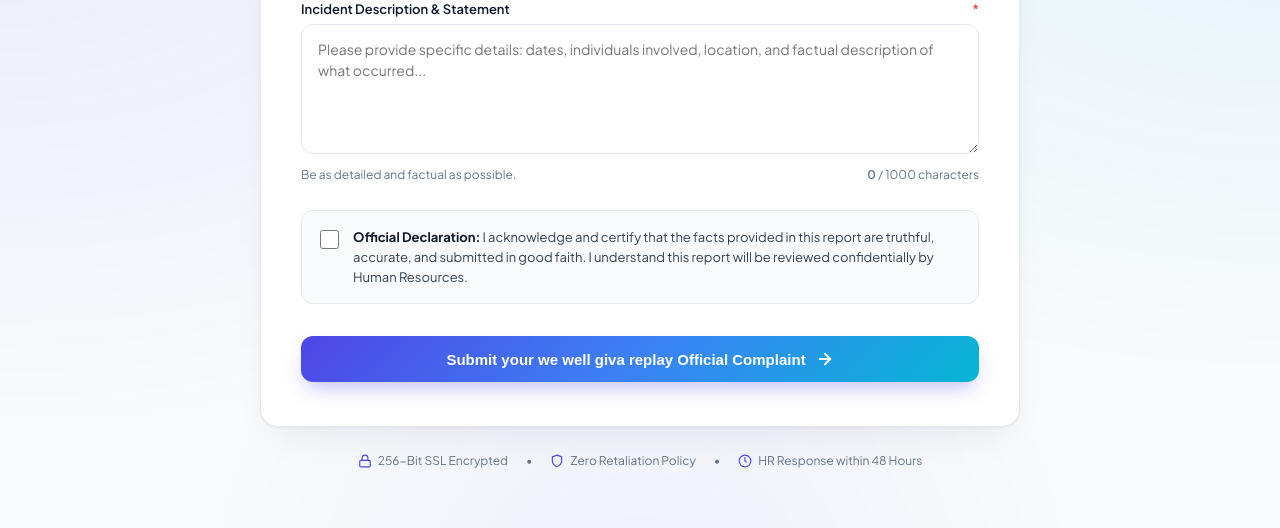
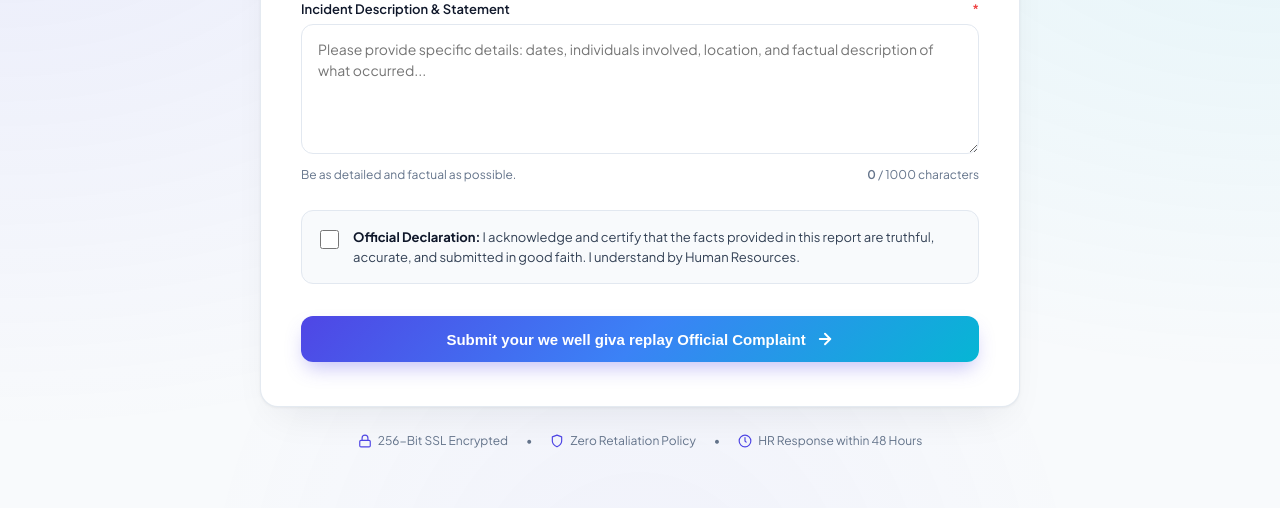
Before and after one commit to tusharshivade/employee-complaint-app, a Flask app: page / in a window 1280 px wide. Shown: the part 932-1460 px from the top of the page. Run offline with Flask 3, Linux system fonts and the light colour scheme.

Commit message:
Fix the progree report

```diff
--- a/templates/index.html
+++ b/templates/index.html
@@ -265,8 +265,7 @@
                 <input type="checkbox" id="acknowledgement" name="acknowledgement" value="yes" required>
                 <label for="acknowledgement" class="declaration-text">
                     <strong>Official Declaration:</strong> I acknowledge and certify that the facts provided in this
-                    report are truthful, accurate, and submitted in good faith. I understand this report will be
-                    reviewed confidentially by Human Resources.
+                    report are truthful, accurate, and submitted in good faith. I understand by Human Resources.
                 </label>
             </div>
 
```
